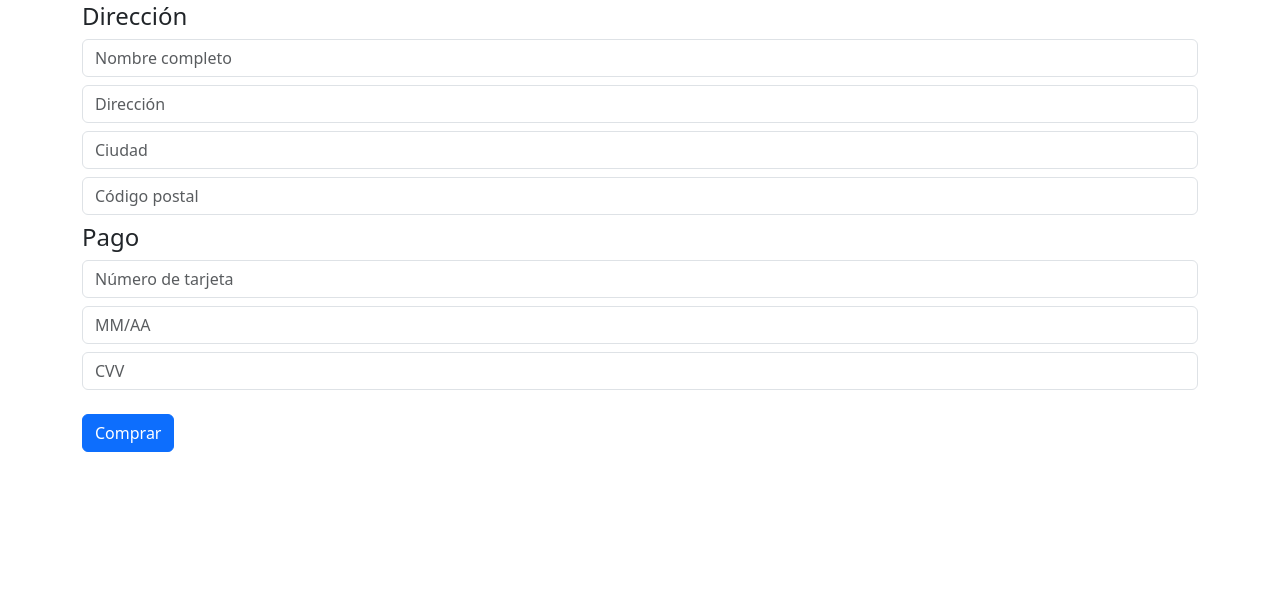
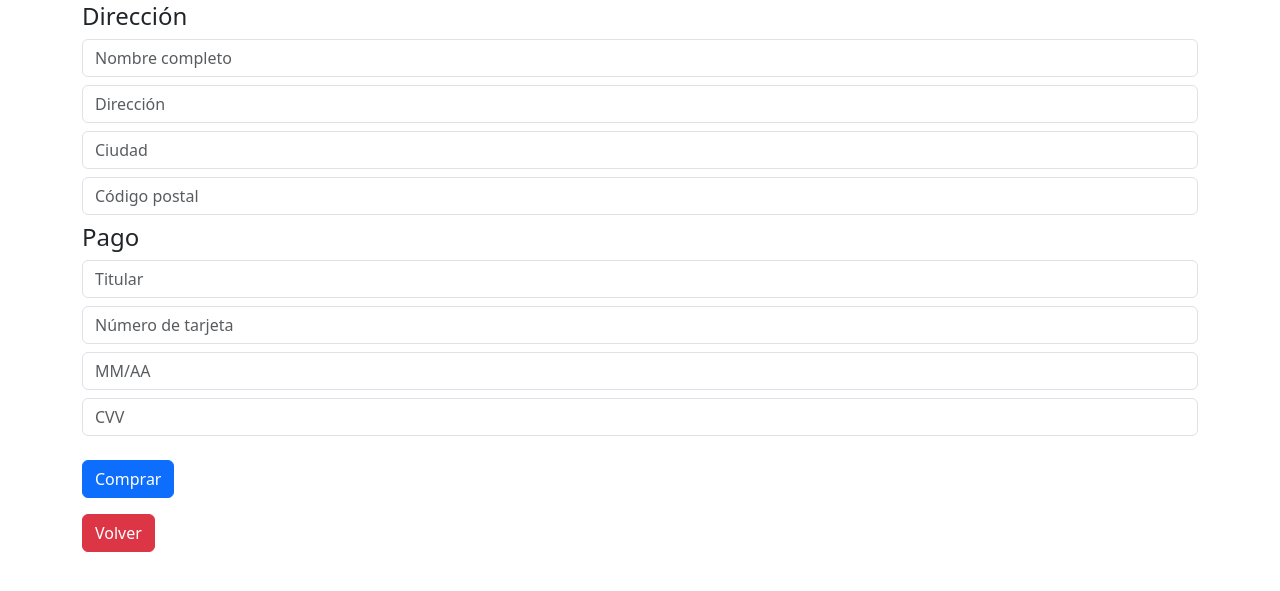
Before and after one commit to Rikrditoxd/Mar-de-PC-s, a PHP site: page /checkout.php in a window 1280 px wide. Shown: the part 102-693 px from the top of the page. Run offline with PHP 8.4, Linux system fonts and the light colour scheme.

Commit message:
botones de volver, cambios en index

```diff
--- a/acciones/editar_producto.php
+++ b/acciones/editar_producto.php
@@ -87,5 +87,10 @@ $producto = $resultado->fetch_assoc();
 
         <button class="btn btn-primary mt-2">Añadir imagen</button>
     </form>
+    <form action="../administracion.php" method="POST">
+            <button class="btn btn-danger mt-3">
+                Volver
+            </button>
+        </form>
 
 </div>
--- a/checkout.php
+++ b/checkout.php
@@ -4,6 +4,7 @@ session_start();
 
 <!DOCTYPE html>
 <html>
+
 <head>
     <title>Checkout</title>
     <link href="https://cdn.jsdelivr.net/npm/bootstrap@5.3.0/dist/css/bootstrap.min.css" rel="stylesheet">
@@ -25,6 +26,7 @@ session_start();
 
             <h4>Pago</h4>
 
+            <input type="text" name="titular" class="form-control mb-2" placeholder="Titular" required>
             <input type="text" name="tarjeta" class="form-control mb-2" placeholder="Número de tarjeta" required>
             <input type="text" name="caducidad" class="form-control mb-2" placeholder="MM/AA" required>
             <input type="text" name="cvv" class="form-control mb-2" placeholder="CVV" required>
@@ -33,8 +35,18 @@ session_start();
                 Comprar
             </button>
 
+
+
         </form>
+
+        <form action="carrito.php" method="POST">
+            <button class="btn btn-danger mt-3">
+                Volver
+            </button>
+        </form>
+
     </div>
 
 </body>
+
 </html>
```
Also changed, not shown: index.php (+5 -5 lines). Lines whose indentation alone changed are shown as unchanged.
